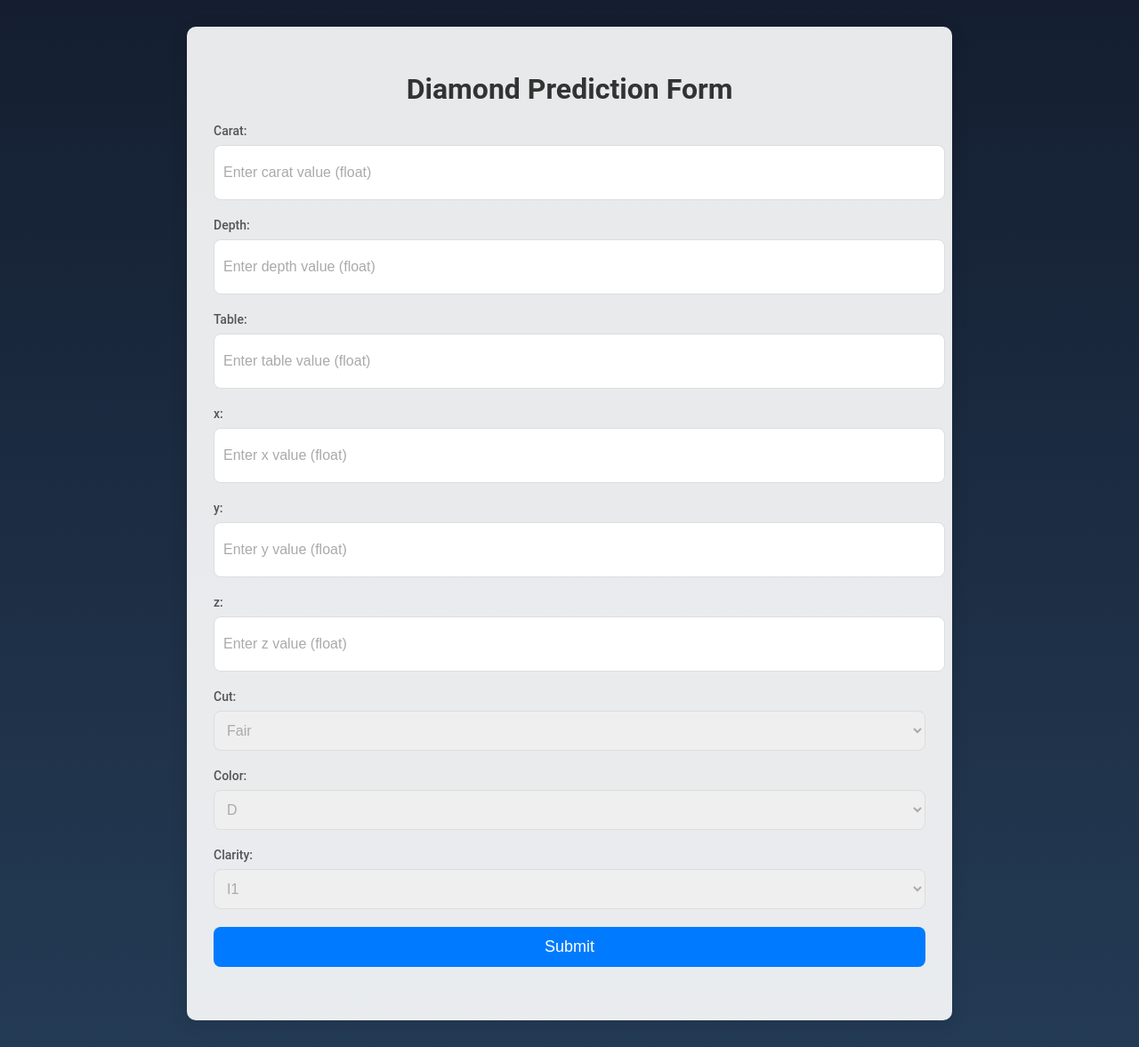
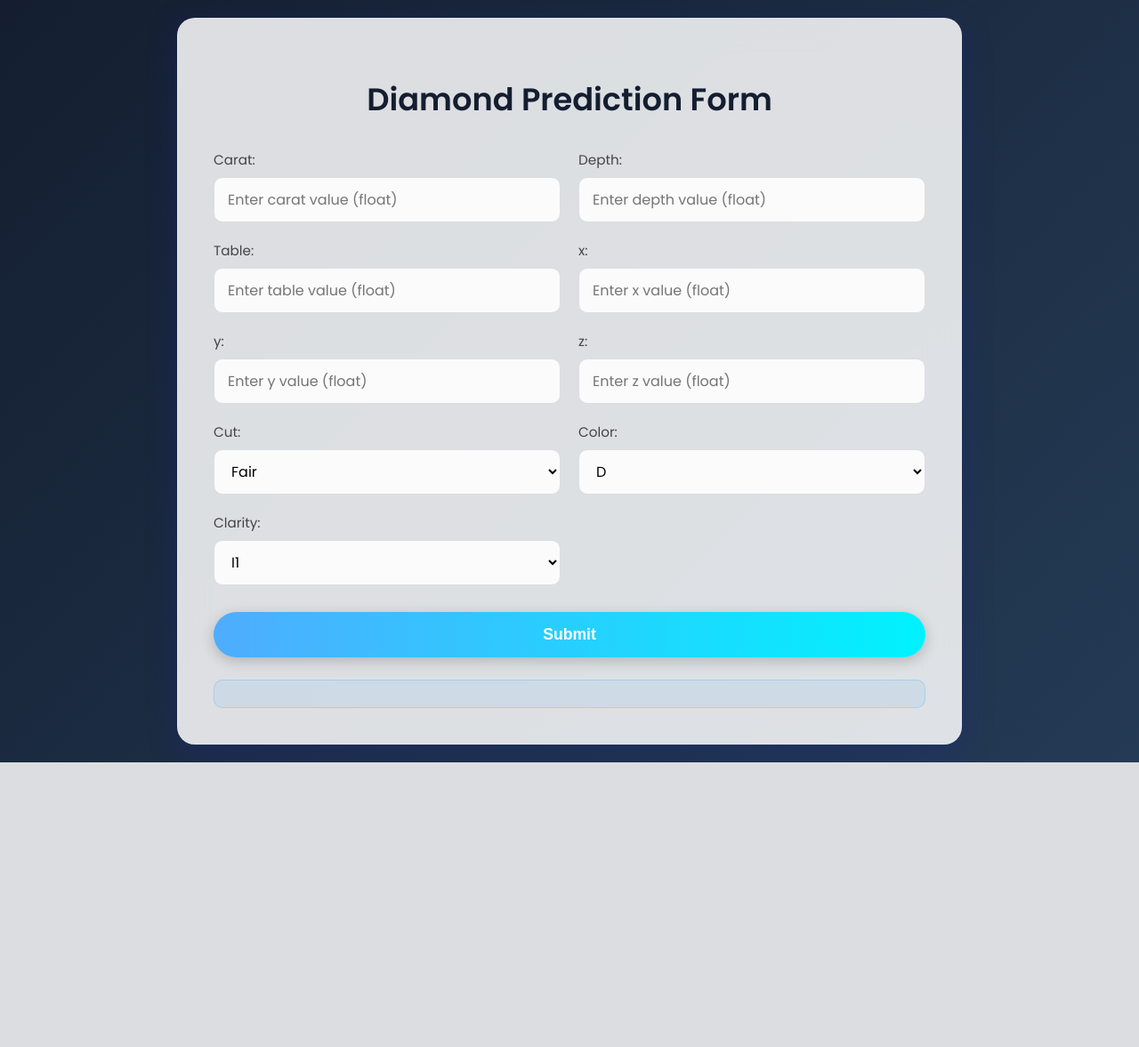
Before and after one commit to ChiragHira/DiamondPricePrediction, a Flask app: page /predict in a window 1280 px wide. Shown: the whole page at 89% size. After the commit the page ends 857 px from the top, so only its background shows below. Run offline with Flask 3, Linux system fonts and the light colour scheme.

Commit message:
UI is updated

```diff
--- a/application.py
+++ b/application.py
@@ -11,7 +11,6 @@
     return render_template('index.html')
 
 @app.route('/predict',methods=['GET','POST'])
-
 def predict_datapoint():
     if request.method=='GET':
         return render_template('form.html')
@@ -38,4 +37,6 @@
 
 
 if __name__=="__main__":
-    app.run(host='0.0.0.0',debug=True)
+    port = 5000
+    print(f"Application starting on port: {port}")
+    app.run(host='0.0.0.0', port=port)
--- a/requirements.txt
+++ b/requirements.txt
@@ -2,5 +2,5 @@
 numpy
 seaborn
 flask
-scikit-learn
+scikit-learn==1.3.2
 #-e.
--- a/static/CSS/formstyle.css
+++ b/static/CSS/formstyle.css
@@ -1,97 +1,155 @@
+@import url('https://fonts.googleapis.com/css2?family=Poppins:wght@300;400;600&display=swap');
+
+:root {
+  --primary-color: #4facfe;
+  --secondary-color: #00f2fe;
+  --glass-bg: rgba(255, 255, 255, 0.1);
+  --glass-border: rgba(255, 255, 255, 0.2);
+  --text-color: #333;
+  --input-bg: rgba(255, 255, 255, 0.9);
+  --focus-border: #4facfe;
+}
 
 body {
-    font-family: 'Roboto', sans-serif;
-    background: linear-gradient(to bottom, #141e30, #243b55);
+  font-family: 'Poppins', sans-serif;
+  background: linear-gradient(135deg, #141e30 0%, #243b55 100%);
   display: flex;
   justify-content: center;
   align-items: center;
-    height: 100%;
-    margin: 30px;
+  min-height: 100vh;
+  margin: 0;
+  padding: 20px;
+  box-sizing: border-box;
 }
 
 .container {
-    background: rgba(255, 255, 255, 0.9);
-    padding: 30px;
-    border-radius: 10px;
-    box-shadow: 0 4px 20px rgba(0, 0, 0, 0.1);
+  background: rgba(255, 255, 255, 0.85);
+  backdrop-filter: blur(20px);
+  -webkit-backdrop-filter: blur(20px);
+  padding: 40px;
+  border-radius: 20px;
+  box-shadow: 0 8px 32px 0 rgba(31, 38, 135, 0.37);
+  border: 1px solid rgba(255, 255, 255, 0.18);
   width: 100%;
   max-width: 800px;
+  animation: slideUp 0.8s ease-out;
 }
 
 h1 {
   text-align: center;
-    margin-bottom: 20px;
-    color: #333;
+  margin-bottom: 30px;
+  color: #141e30;
+  font-size: 2.2rem;
+  font-weight: 600;
+}
+
+form {
+  display: grid;
+  grid-template-columns: 1fr 1fr;
+  gap: 20px;
 }
 
 .form-group {
-    margin-bottom: 20px;
+  margin-bottom: 0;
+  /* Reset since we use grid gap */
+}
+
+/* Make full width for inputs on mobile or specific layout preferences */
+@media (max-width: 600px) {
+  form {
+    grid-template-columns: 1fr;
+  }
 }
 
 .form-group label {
-    font-size: 14px;
+  font-size: 0.95rem;
   font-weight: 500;
   display: block;
-    color: #555;
+  color: #444;
   margin-bottom: 8px;
 }
 
 .form-group input,
 .form-group select {
   width: 100%;
-    padding: 10px;
-    font-size: 16px;
+  padding: 12px 15px;
+  font-size: 1rem;
   border: 1px solid #ddd;
-    border-radius: 8px;
+  border-radius: 10px;
+  background: var(--input-bg);
   transition: all 0.3s ease;
+  box-sizing: border-box;
+  font-family: 'Poppins', sans-serif;
 }
 
 .form-group input:focus,
 .form-group select:focus {
-    border-color: #007BFF;
+  border-color: var(--focus-border);
   outline: none;
-  }
-
-  .form-group input::placeholder,
-  .form-group select {
-    color: #aaa;
-  }
-
-  .form-group input[type="text"] {
-    height: 40px;
-  }
-
-  select {
-    height: 45px;
+  box-shadow: 0 0 0 4px rgba(79, 172, 254, 0.2);
 }
 
 input[type="submit"] {
-    background-color: #007BFF;
+  grid-column: 1 / -1;
+  /* Span full width */
+  background: linear-gradient(90deg, var(--primary-color), var(--secondary-color));
   color: #fff;
-    font-size: 18px;
+  font-size: 1.1rem;
+  font-weight: 600;
   border: none;
-    padding: 12px 24px;
-    width: 100%;
-    border-radius: 8px;
+  padding: 15px;
+  border-radius: 50px;
   cursor: pointer;
   transition: all 0.3s ease;
+  margin-top: 10px;
+  box-shadow: 0 4px 15px rgba(0, 0, 0, 0.2);
 }
 
 input[type="submit"]:hover {
-    background-color: #0056b3;
+  transform: translateY(-2px);
+  box-shadow: 0 8px 25px rgba(79, 172, 254, 0.4);
 }
 
 input[type="submit"]:active {
-    background-color: #003f7f;
-  }
-
-  .clear {
-    clear: both;
+  transform: translateY(0);
 }
 
 .final-result {
   text-align: center;
-    margin-top: 30px;
-    font-size: 18px;
-    color: #333;
+  margin-top: 25px;
+  font-size: 1.2rem;
+  color: #141e30;
+  font-weight: 500;
+  padding: 15px;
+  background: rgba(79, 172, 254, 0.1);
+  border-radius: 10px;
+  border: 1px solid rgba(79, 172, 254, 0.3);
+  animation: fadeIn 0.5s ease-in-out;
 }
+
+.clear {
+  display: none;
+  /* No longer needed with grid */
+}
+
+@keyframes slideUp {
+  from {
+    opacity: 0;
+    transform: translateY(50px);
+  }
+
+  to {
+    opacity: 1;
+    transform: translateY(0);
+  }
+}
+
+@keyframes fadeIn {
+  from {
+    opacity: 0;
+  }
+
+  to {
+    opacity: 1;
+  }
+}
--- a/templates/form.html
+++ b/templates/form.html
@@ -1,11 +1,13 @@
 <!DOCTYPE html>
 <html lang="en">
+
 <head>
   <meta charset="UTF-8">
   <meta name="viewport" content="width=device-width, initial-scale=1.0">
   <title>Diamond Prediction Form</title>
   <link href="../static/CSS/formstyle.css" rel="stylesheet">
 </head>
+
 <body>
 
 
@@ -80,7 +82,6 @@
         </select>
       </div>
 
-        <div class="clear"></div>
       <input type="submit" value="Submit">
     </form>
 
@@ -91,4 +92,5 @@
 
 
 </body>
+
 </html>
--- a/templates/index.html
+++ b/templates/index.html
@@ -10,8 +10,8 @@
     <div class="container">
         <h1>Diamond Price Prediction</h1>
         <p>Accurately predict diamond prices using advanced machine learning models. Enter the details of a diamond to estimate its value instantly.</p>
-        <button>
-            <a href="/predict">Predict Price</a>
+        <button onclick="window.location.href='/predict'">
+            Predict Price
         </button>
     </div>
 </body>
```
Also changed, not shown: static/CSS/homestyle.css (+65 -20 lines). Lines whose indentation alone changed are shown as unchanged.
